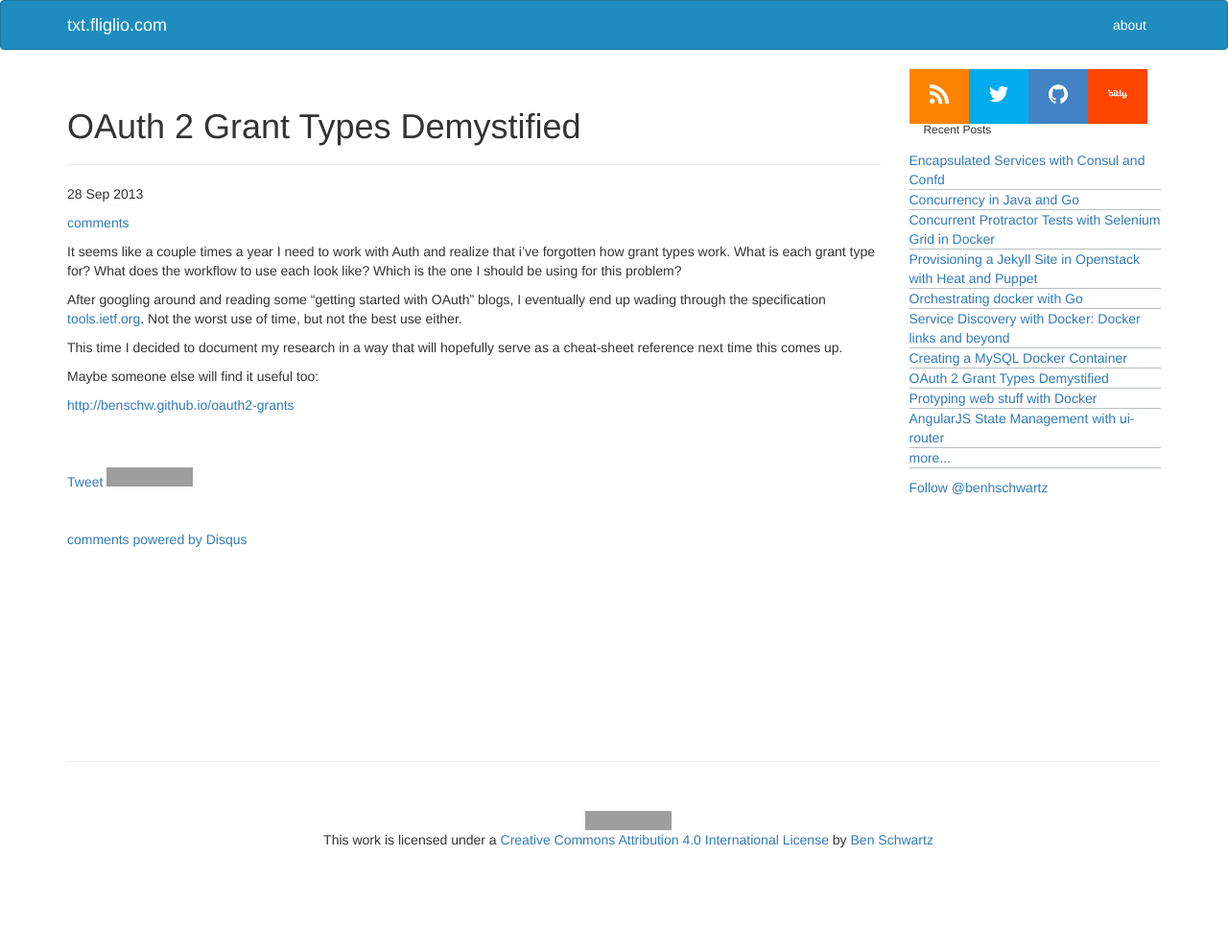
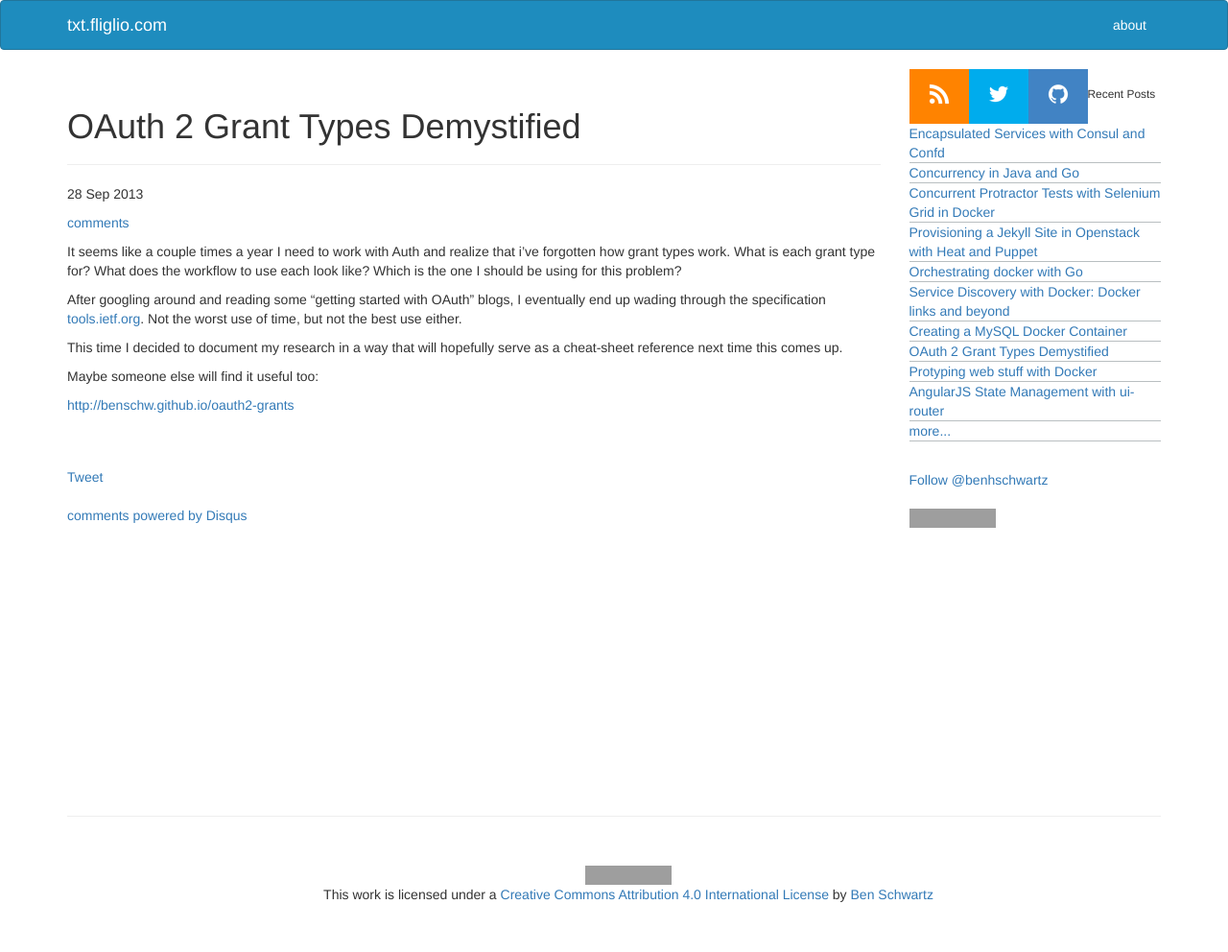
Before and after one commit to benschw/benschw.github.io, a Jekyll site: the page built from _posts/2013-09-27-oauth-2-grant-types-demystified.markdown, in a window 1280 px wide. Shown: the whole page at 96% size. Built offline with Jekyll 4.4.1, drawn with Linux system fonts in a browser that asks for light colours; nearby versions of some CDN libraries; Markdown is read by kramdown in place of the engine named in the settings; comment, search, counter and statistics services are not loaded; before the commit the page ends 935 px from its top, so only the background shows below that; grey boxes are pictures that could not be loaded.

Commit message:
fix(share): updating share buttons

```diff
--- a/_layouts/default.html
+++ b/_layouts/default.html
@@ -77,7 +77,6 @@
 						<li><a class="share-icon rss" href="/feed.xml"><img src="/images/rss-32.png" alt="rss"/></a></li>
 						<li><a class="share-icon twitter" target="_blank" href="http://www.twitter.com/benhschwartz"><img src="/images/twitter-32.png" alt="twitter"/></a></li>
 						<li><a class="share-icon github" target="_blank" href="http://www.github.com/benschw"><img src="/images/github-32.png" alt="github"/></a></li>
-						<li><a class="share-icon bitly" target="_blank" href="https://bitly.com/u/o_28dsjkv7t4"><img src="/images/bitly-32.png" alt="bitly"/></a></li>
 					</ul>
 					<br />
 					<h3 class="small">Recent Posts</h3>
@@ -88,10 +87,20 @@
 						<li><a href="/all-posts">more...</a></li>
 					</ul>
 
+					<br />
+
+					<!-- Twitter -->
 					<a href="https://twitter.com/benhschwartz" class="twitter-follow-button" data-show-count="false">Follow @benhschwartz</a>
 					<script>!function(d,s,id){var js,fjs=d.getElementsByTagName(s)[0],p=/^http:/.test(d.location)?'http':'https';if(!d.getElementById(id)){js=d.createElement(s);js.id=id;js.src=p+'://platform.twitter.com/widgets.js';fjs.parentNode.insertBefore(js,fjs);}}(document, 'script', 'twitter-wjs');</script>
 
+					<br /><br />
 
+					<!-- Github -->
+					<iframe src="http://ghbtns.com/github-btn.html?user=benschw&type=follow&count=true" allowtransparency="true" frameborder="0" scrolling="0" width="165" height="20"></iframe>
+
+					<br /><br />
+
+					<!-- Adsense -->
 					<script async src="//pagead2.googlesyndication.com/pagead/js/adsbygoogle.js"></script>
 					<!-- txt.fliglio-2 -->
 					<ins class="adsbygoogle"
@@ -101,6 +110,7 @@
 					<script>
 						(adsbygoogle = window.adsbygoogle || []).push({});
 					</script>
+
 				</div><!--/span-->
 			</div>
 
--- a/_layouts/post.html
+++ b/_layouts/post.html
@@ -16,22 +16,9 @@
 
 <div id="social-tools">
 
-	<a href="https://twitter.com/share" class="twitter-share-button" data-url="http://txt.fliglio.com{{page.url}}" data-via="benhschwartz">Tweet</a>
+	<!-- twitter -->
+	<a href="https://twitter.com/share" class="twitter-share-button" data-url="http://txt.fliglio.com{{page.url}}" data-via="benhschwartz" data-show-count="true">Tweet</a>
 
-	<iframe src="http://ghbtns.com/github-btn.html?user=benschw&type=follow&count=true" allowtransparency="true" frameborder="0" scrolling="0" width="165" height="20"></iframe>
-
-	<div class="g-plus" data-action="share"></div>
-
-	<!-- google -->
-	<script type="text/javascript">
-		(function() {
-			var po = document.createElement('script'); po.type = 'text/javascript'; po.async = true;
-			po.src = 'http://apis.google.com/js/platform.js';
-			var s = document.getElementsByTagName('script')[0]; s.parentNode.insertBefore(po, s);
-		})();
-	</script>
-
-	<!-- twitter -->
 	<script>
 		!function(d,s,id){
 			var js,fjs=d.getElementsByTagName(s)[0],p=/^http:/.test(d.location)?'http':'https';
@@ -41,8 +28,10 @@
 		}(document, 'script', 'twitter-wjs');
 	</script>
 
+
 	<br /><br />
 
+	<!-- Disqus -->
 	<div id="disqus_thread"></div>
 	<script type="text/javascript">
 		/* * * CONFIGURATION VARIABLES: EDIT BEFORE PASTING INTO YOUR WEBPAGE * * */
```
Also changed, not shown: 15 other files. Lines whose indentation alone changed are shown as unchanged.
